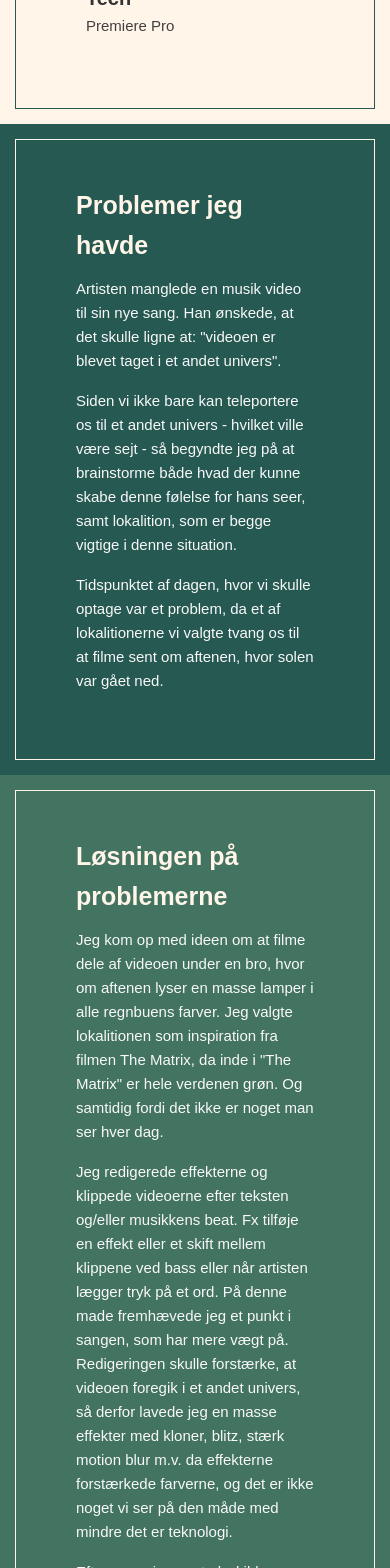
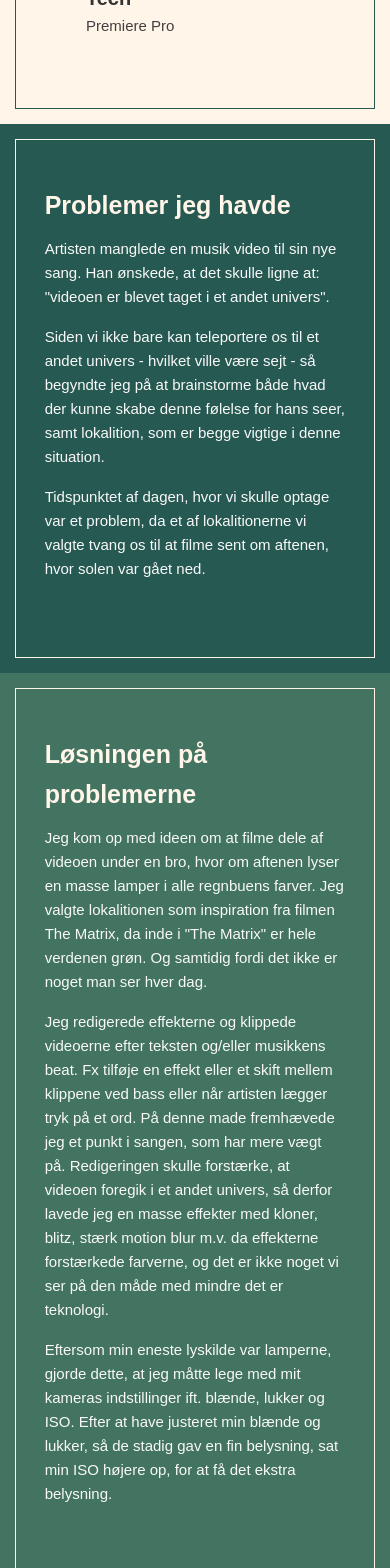
Before and after one commit to Laerke-Nicole/my-portfolio, a Vue app in the folder portfolio/: page /portfoliodetails/product-five in a window 390 px wide. Shown: the part 780-2348 px from the top of the page. Built offline with nearby package versions, Linux system fonts and the light colour scheme; a web font is replaced by a local one.

Commit message:
changes to padding placements

```diff
--- a/portfolio/src/views/AboutView.vue
+++ b/portfolio/src/views/AboutView.vue
@@ -79,15 +79,15 @@ main {
 
 /* border for container */
 .aboutBorder1 {
-padding: 15px 15px 15px 15px;
+padding: 15px;
 background-color: var(--white-headline);
 }
 
 /* text about me */
 .about {
 background-color: var(--white-headline);
-padding: 45px 8%;
-height: 75vh;
+padding: 45px 8% 60px 8%;
+
 border: var(--dark-border);
 }
 
--- a/portfolio/src/views/ContactView.vue
+++ b/portfolio/src/views/ContactView.vue
@@ -64,13 +64,12 @@
 .contactSection1Content {
     display: flex;
     flex-direction: column;
-    padding: 0 60px 60px 60px;
+    padding: 45px 8% 60px 8%;
 }
 
 .contactSection1Content h1 {
     color: var(--secondary-color);
     font-size: 40px;
-    padding-top: 45px;
 }
 
 .input {
@@ -152,13 +151,12 @@ font-style: normal;
 }
 
 #contactSection2 .contactSection2Content {
-    padding: 0 60px 60px 60px;
+    padding: 45px 8% 60px 8%;
 }
 
 #contactSection2 h1 {
     color: var(--white-headline);
     font-size: 40px;
-    padding-top: 45px;
 }
 
 #contactSection2 h3, p {
--- a/portfolio/src/views/HomeView.vue
+++ b/portfolio/src/views/HomeView.vue
@@ -131,7 +131,7 @@ main {
   background-color: var(--primary-color);
 }
 .frontpage {
-  padding-top: 90px;
+  padding-top: 45px;
   padding-left: 8%;
   background-color: var(--primary-color);
   border: var(--bright-border);
--- a/portfolio/src/views/PortfolioDetail.vue
+++ b/portfolio/src/views/PortfolioDetail.vue
@@ -195,7 +195,7 @@ video {
 /* problem */
 .infoBorder1 {
     width: 50%;
-    padding: 15px 15px 15px 15px;
+    padding: 15px;
     background-color: var(--primary-color);
 }
 
@@ -208,12 +208,11 @@ video {
 .infoSection1Content {
     display: flex;
     flex-direction: column;
-    padding: 0 60px 50px 60px;
+    padding: 45px 8% 60px 8%;
 }
 
 .infoSection1Content h1 {
     color: var(--white-headline);
-    padding-top: 45px;
     padding-bottom: 12px;
 }
 
@@ -226,7 +225,7 @@ video {
 /* solution */
 .infoBorder2 {
     width: 50%;
-    padding: 15px 15px 15px 15px;
+    padding: 15px;
     background-color: var(--secondary-color);
 }
 
@@ -239,12 +238,11 @@ video {
 }
 
 #infoSection2 .infoSection2Content {
-    padding: 0 60px 45px 60px;
+    padding: 45px 8% 60px 8%;
 }
 
 .infoSection2Content h1 {
     color: var(--white-headline);
-    padding-top: 45px;
     padding-bottom: 12px;
 }
 
@@ -276,7 +274,7 @@ video {
     }
 }
 
-@media only screen and (max-width: 900px) {
+@media only screen and (max-width: 950px) {
     .p-content {
         flex-direction: column;
         padding-right: 45px;
@@ -300,11 +298,11 @@ video {
     }
 
     #infoSection1 {
-        min-height: 400px;
+        min-height: auto;
     }
 
     #infoSection2 {
-        min-height: 400px;
+        min-height: auto;
     }
 }
 
```
